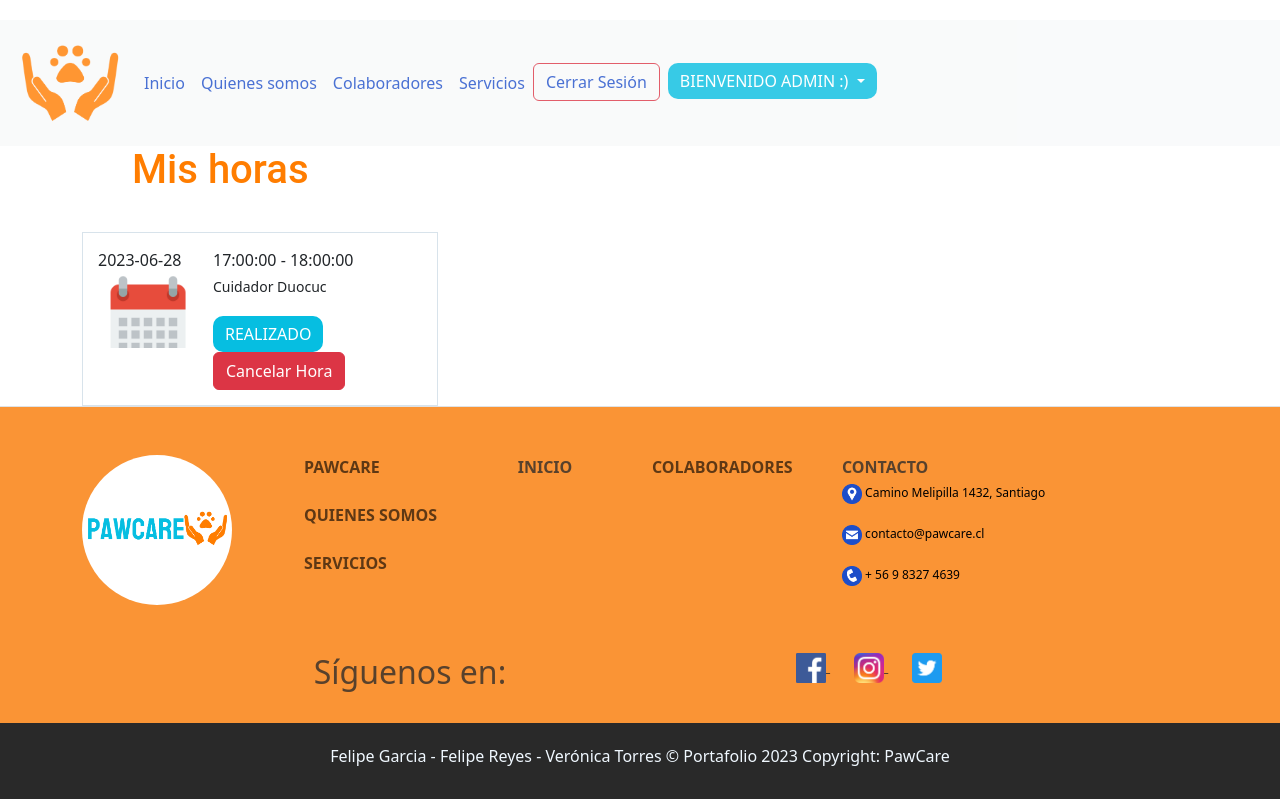
After one commit to VeroTorresFontalba/PawCare_2, a Django app: page /list_horas_user/ in a window 1280 px wide. The commit adds this page. Run offline with Django 4.2, Linux system fonts and the light colour scheme; a user stored in the database is signed in; data comes from the database, SQL or seed files in the repository; both versions use the stored data as it was after the commit.

Commit message:
Avanze del proceso de reservar
Este proceso ya cuenta con poder agendar y que queden guardar las horas que el usuario ademas puede cancelar la hora y los cambios se actualizan en la base de datos

```diff
--- a/PawCare-1/applications/users/urls.py
+++ b/PawCare-1/applications/users/urls.py
@@ -54,6 +54,8 @@ urlpatterns = [
     path('especie_eliminar/<int:pk>', EspecieDeleteView.as_view(),name='especie_eliminar'),
 
     path('reservar_cuidador/<int:cronograma_id>', views.reservar_cuidador, name='reservar_cuidador'),
+    path('list_horas_user/', HorasporUserList.as_view(), name='horas_user'),
+    path('cancelar_cuidador/<int:idReserva>', views.cancelar_cuidador, name='cancelar_cuidador'),
 
 
 ]
--- a/PawCare-1/applications/users/views.py
+++ b/PawCare-1/applications/users/views.py
@@ -423,8 +423,26 @@ class EspecieDeleteView(LoginRequiredMixin,DeleteView):
     success_url=reverse_lazy('users_app:especie_admin')
     login_url = reverse_lazy('users_app:user_login')
 
+# def mi_funcion(pk):
+#     # Obtener objeto del PrimerModelo usando la clave primaria (pk)
+#     primer_objeto = get_object_or_404(PrimerModelo, pk=pk)
+
+#     # Obtener la clave primaria del objeto
+#     clave_primaria = primer_objeto.pk
+
+#     # Crear un nuevo objeto del SegundoModelo
+#     segundo_objeto = SegundoModelo()
+
+#     # Establecer la clave primaria en el nuevo objeto del SegundoModelo
+#     segundo_objeto.clave_foranea = clave_primaria
+
+#     # Guardar el nuevo objeto del SegundoModelo
+#     segundo_objeto.save()
+
 def reservar_cuidador(request, cronograma_id):
+
     cronograma = Cronograma.objects.get(id=cronograma_id)
+
 
     estado_reservada = EstadoReserva.objects.get(pk=2) #reservada id 2
     cronograma.estado = estado_reservada
@@ -432,6 +450,8 @@ def reservar_cuidador(request, cronograma_id):
     cronograma.save()
 
     reserva = ReservaCliente()
+
+    reserva.clienteusername=request.user
     reserva.idCronograma = cronograma
     reserva.idCliente = request.user.id
     reserva.idCuidador = cronograma.user.id
@@ -446,7 +466,35 @@ def reservar_cuidador(request, cronograma_id):
 
 
     reserva.save()
+    print(reserva.idCronograma)
 
+
+
+    return redirect(request.META.get('HTTP_REFERER', ''))
    # return redirect('users_app:reservar_cuidador', cronograma_id)
 
+
+class HorasporUserList(ListView):
+    context_object_name='horas_por_user'
+    template_name='users/listaHorasUser.html'
+
+    def get_queryset(self):
+        usuario= self.request.user
+        return ReservaCliente.objects.horas_por_user_solicitadas(usuario)
+
+
+
+
+def cancelar_cuidador(request, idReserva):
+    try:
+        reserva = ReservaCliente.objects.get(id=idReserva)
+    except ReservaCliente.DoesNotExist:
+        return HttpResponse("La reserva de cliente no existe.")
+
+    cronograma = reserva.idCronograma  # Accede al objeto de cronograma asociado a la reserva
+
+    estado_cancelado = EstadoReserva.objects.get(pk=3)  # Cancelado id 3
+    cronograma.estado = estado_cancelado
+    cronograma.save()
+
     return redirect(request.META.get('HTTP_REFERER', ''))
--- /dev/null
+++ b/PawCare-1/static/css/agenda.css
@@ -0,0 +1,142 @@
+body{margin-top:20px;}
+.idance .classes-details ul.timetable {
+    margin: 0 0 22px;
+    padding: 0;
+}
+.idance .classes-details ul.timetable li {
+    list-style: none;
+    font-size: 15px;
+    color: #7f7f7f;
+}
+idance .timetable {
+    max-width: 900px;
+    margin: 0 auto;
+}
+.idance .timetable-item {
+    border: 1px solid #d8e3eb;
+    padding: 15px;
+    margin-top: 20px;
+    position: relative;
+    display: block;
+}
+@media (min-width: 768px) {
+    .idance .timetable-item {
+        display: -webkit-box;
+        display: -ms-flexbox;
+        display: flex;
+    }
+}
+.idance .timetable-item-img {
+    overflow: hidden;
+    height: 100px;
+    width: 100px;
+    display: none;
+}
+.idance .timetable-item-img img {
+    height: 100%;
+}
+@media (min-width: 768px) {
+    .idance .timetable-item-img {
+        display: block;
+    }
+}
+.idance .timetable-item-main {
+    -webkit-box-flex: 1;
+    -ms-flex: 1;
+    flex: 1;
+    position: relative;
+    margin-top: 12px;
+}
+@media (min-width: 768px) {
+    .idance .timetable-item-main {
+        margin-top: 0;
+        padding-left: 15px;
+    }
+}
+.idance .timetable-item-time {
+    font-weight: 500;
+    font-size: 16px;
+    margin-bottom: 4px;
+}
+.idance .timetable-item-name {
+    font-size: 14px;
+    margin-bottom: 19px;
+}
+.idance .btn-book {
+    padding: 6px 30px;
+    width: 100%;
+}
+.idance .timetable-item-like {
+    position: absolute;
+    top: 3px;
+    right: 3px;
+    font-size: 20px;
+    cursor: pointer;
+}
+.idance .timetable-item-like .fa-heart-o {
+    display: block;
+    color: #b7b7b7;
+}
+.idance .timetable-item-like .fa-heart {
+    display: none;
+    color: #f15465;
+}
+.idance .timetable-item-like:hover .fa-heart {
+    display: block;
+}
+.idance .timetable-item-like:hover .fa-heart-o {
+    display: none;
+}
+.idance .timetable-item-like-count {
+    font-size: 12px;
+    text-align: center;
+    padding-top: 5px;
+    color: #7f7f7f;
+}
+.idance .timetable-item-book {
+    width: 200px;
+}
+.idance .timetable-item-book .btn {
+    width: 100%;
+}
+.idance .schedule .nav-tabs {
+    border-bottom: 2px solid #104455;
+}
+.idance .schedule .nav-link {
+    -webkit-box-flex: 1;
+    -ms-flex: 1;
+    flex: 1;
+    font-size: 12px;
+    text-align: center;
+    text-transform: uppercase;
+    color: #3d3d3d;
+    font-weight: 500;
+    -webkit-transition: none;
+    -o-transition: none;
+    transition: none;
+    border-radius: 2px 2px 0 0;
+    padding-left: 0;
+    padding-right: 0;
+    cursor: pointer;
+}
+@media (min-width: 768px) {
+    .idance .schedule .nav-link {
+        font-size: 16px;
+    }
+}
+.idance .schedule .nav-link.active {
+    background: #104455;
+    border-color: #104455;
+    color: #fff;
+}
+.idance .schedule .nav-link.active:focus {
+    border-color: #104455;
+}
+.idance .schedule .nav-link:hover:not(.active) {
+    background: #46c1be;
+    border-color: #46c1be;
+    color: #fff;
+}
+.idance .schedule .tab-pane {
+    padding-top: 10px;
+}
--- a/PawCare-1/static/js/reserva.js
+++ b/PawCare-1/static/js/reserva.js
@@ -13,3 +13,7 @@ function abrir_modal3(url){
             }
         });
 }
+
+function click(url){
+    console.log(url)
+}
--- a/PawCare-1/templates/base.html
+++ b/PawCare-1/templates/base.html
@@ -60,10 +60,32 @@
                             <a type="button" class="btn btn-outline-danger me-2"  href="{% url 'users_app:user_logout' %}">Cerrar Sesión</a>
                         </li>
 
-                        <li class= "nav-item">
+    <!--                    <li class= "nav-item">
                             <a class="nav-link"  href="{% url 'users:profile' user.username %}">Bienvenido {{user.username | upper}} :)</a>
 
-                        </li>
+                        </li> -->
+
+                        <div class="btn-group" >
+                            <div class="dropdown">
+                                <button class="btn btn-info dropdown-toggle" type="button" id="dropdownMenuButton" data-bs-toggle="dropdown" data-bs-display="static" aria-expanded="false">
+                                    Bienvenido {{user.username | upper}} :)
+                                </button>
+                                <ul class="dropdown-menu" aria-labelledby="dropdownMenuButton">
+                                <li><a class=" resaltar1 nav-link dropdown-item fa-solid fa-user" href="{% url 'users:profile' user.username  %}">Mi Perfil</a></li>
+
+
+                                {%if request.user.categoria == '1' %}
+
+                                <li><a class="resaltar1 nav-link dropdown-item fa-solid fa-paw" href="{% url 'users:mascota'  %}">Mis Mascotas</a></li>
+
+                                <li><a class="resaltar1 nav-link dropdown-item fa-solid fa-clock " href="{% url 'users:horas_user'  %}">Mis reservas</a></li>
+
+                                {% endif %}
+                                </ul>
+
+
+                            </div>
+                          <div>
 
                         {%if request.user.categoria == '2' %}
                         <li class= "nav-item">
@@ -81,14 +103,17 @@
                         </li> {% endcomment %}
                         <div class="btn-group" >
                             <div class="dropdown">
-                                <button class="btn btn-secondary dropdown-toggle" type="button" id="dropdownMenuButton" data-bs-toggle="dropdown" data-bs-display="static" aria-expanded="false">
+                                <button class="btn btn-warning dropdown-toggle" type="button" id="dropdownMenuButton" data-bs-toggle="dropdown" data-bs-display="static" aria-expanded="false">
                                     Administracion
                                 </button>
                                 <ul class="dropdown-menu" aria-labelledby="dropdownMenuButton">
-                                <li><a class="dropdown-item" href="{% url 'admin_app:colaboradores_admin'  %}">Ad_Colaboradores</a></li>
-                                <li><a class="dropdown-item" href="{% url 'users_app:usuarios_admin'  %}">Ad_Usuarios</a></li>
-                                <li><a class="dropdown-item" href="{% url 'users_app:servicios_admin'  %}">Ad_Servicios</a></li>
-                                <li><a class="dropdown-item" href="{% url 'users_app:especie_admin'  %}">Ad_Especies</a></li>
+                                <li><a class="resaltar1 nav-link dropdown-item fa-solid fa-user-group" href="{% url 'admin_app:colaboradores_admin'  %}">Admin_Colaboradores</a></li>
+
+                                <li><a class="resaltar1 nav-link dropdown-item fa-solid fa-user-group" href="{% url 'users_app:usuarios_admin'  %}">Admin_Usuarios</a></li>
+
+                                <li><a class="resaltar1 nav-link dropdown-item  fa-solid fa-bell-concierge" href="{% url 'users_app:servicios_admin'  %}">Admin_Servicios</a></li>
+
+                                <li><a class="resaltar1 nav-link dropdown-item fa-solid fa-dog" href="{% url 'users_app:especie_admin'  %}">Admin_Especies</a></li>
 
                                 </ul>
                             </div>
--- a/PawCare-1/templates/users/detail.html
+++ b/PawCare-1/templates/users/detail.html
@@ -21,9 +21,9 @@
                 </a>
                 <br>
                 {%if request.user.categoria == '1' %}
-                 <a class="nav-link"  href="#">
+<!--                 <a class="nav-link"  href="#">
                   <a class="btn btn-info float-end" href="{% url 'users:mascota'  %}">Mascotas</a>
-               </a>
+               </a>   -->
                {% endif %}
 
 
--- /dev/null
+++ b/PawCare-1/templates/users/listaHorasUser.html
@@ -0,0 +1,94 @@
+{% extends 'base.html' %}
+
+{% block content %}
+
+{% load static %}
+
+<link href="{% static 'css/global.css' %}" type="text/css" rel="stylesheet">
+<link href="{% static 'css/agenda.css' %}" type="text/css" rel="stylesheet">
+
+<div class="idance">
+    <div class="schedule content-block">
+        <div class="container">
+            <h2 data-aos="zoom-in-up" class="titulo aos-init aos-animate">Mis horas</h2>
+            {% for hora in horas_por_user %}
+            <div class="timetable">
+
+              <div class="tab-content">
+                <div class="tab-pane show active">
+                  <div class="row row-cols-10 row-cols-md-4 g-4 ">
+
+                    <!-- Schedule Item 1 -->
+                    <div class="col-md-4">
+                      <div class="timetable-item">
+                        <div class="timetable-item-img">
+                            {{hora.fechareserva}}
+                          <img src="{% static 'img/agenda.png' %}" alt="Contemporary Dance">
+                        </div>
+                        <div class="timetable-item-main">
+                          <div class="timetable-item-time">{{hora.horasInicio}} - {{hora.horasFin}}</div>
+                          <div class="timetable-item-name">{{hora.nombreCuidador}}</div>
+                        <!--  <div class="timetable-item-name">{{hora}}</div> aqui tiene que ir el servicio que escogio -->
+                          <td><a href="#" class="btn btn-primary  btn-info btn-info-hover">Realizado</a></td>
+                          <td><a href="{% url 'users_app:cancelar_cuidador' idReserva=hora.id %}" class="btn btn-danger  btn-danger btn-danger-hover">Cancelar Hora</a></td>
+
+
+                          <div class="timetable-item-like">
+                            <i class="fa fa-heart-o" aria-hidden="true"></i>
+                            <i class="fa fa-heart" aria-hidden="true"></i>
+
+                          </div>
+                        </div>
+                      </div>
+                    </div>
+                    </div>
+                  </div>
+                </div>
+              </div>
+              {% endfor %}
+            </div>
+          </div>
+
+      </div>
+
+
+
+{% endblock %}
+
+<!--
+<h1 class="titulo ">Mis horas</h1>
+
+<table class="table"> <br>
+    <thead class="thead-dark">
+        <tr>
+            <th scope="col">Nombre del Cuidador</th>
+            <th>Dia</th>
+            <th>Hora Inicio</th>
+            <th>Hora Fin</th>
+            <th>Usuario que solicito</th>
+            <th>Usuario conectado que solicito</th>
+
+
+
+
+        </tr>
+    </thead>
+    <tbody>
+        {% for hora in horas_por_user %}
+        <tr>
+            <td>{{hora.nombreCuidador}}</td>
+            <td>{{hora.fechareserva}}</td>
+            <td>{{hora.horasInicio}}</td>
+            <td>{{hora.horasFin}}</td>
+            <td>{{hora.nombreCliente}}</td>
+            <td>{{hora.clienteusername}}</td>
+
+            <td><a href="#" class="btn btn-primary  btn-info btn-info-hover">Realizado</a></td>
+          <td><a href="#" class="btn btn-primary  btn-info btn-info-hover">Cancelar Hora</a></td>
+            <td><a href="{% url 'users_app:cancelar_cuidador' cronograma_id=hora.id %}" class="btn btn-danger  btn-danger btn-danger-hover">
+                Cancelar Hora</a></td>
+
+        </tr>
+        {% endfor %}
+    </tbody>
+</table><br> -->
```
Also changed, not shown: PawCare-1/applications/users/managers.py (+12 -1 lines), PawCare-1/applications/users/models.py (+7 -5 lines), PawCare-1/templates/users/prueba.html (+9 -2 lines), PawCare-1/applications/users/migrations/0090_reservacliente_clienteusername.py (added), PawCare-1/db.sqlite3, PawCare-1/static/img/agenda.png (added).
